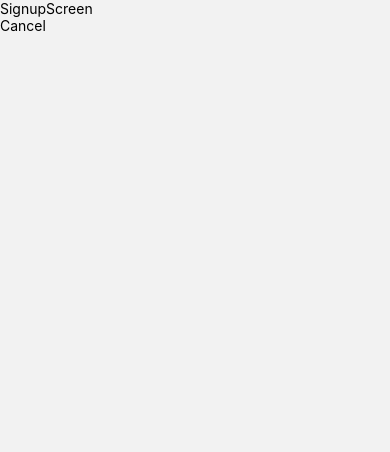
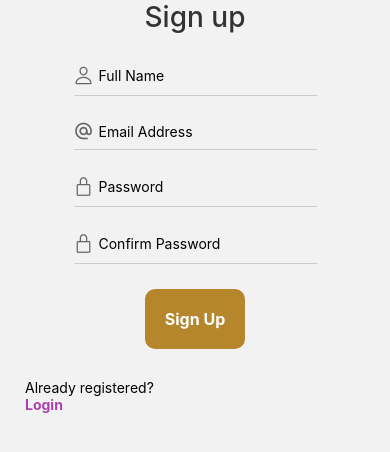
Before and after one commit to xtiaaaan/snapmap-but-fiu, a React Native app: screen /Signup in a window 390 px wide. Shown: the top 452 px of the page. Built offline with nearby package versions, Linux system fonts and the light colour scheme.

Commit message:
Added a signup screen for the user to input their full name, email address, and password

```diff
--- /dev/null
+++ b/constants/InputField.js
@@ -0,0 +1,34 @@
+import React from 'react';
+import {View, Text, TouchableOpacity, TextInput} from 'react-native';
+
+export default function InputField({label,icon,inputType,keyboardType,fieldButtonLabel,fieldButtonFunction,}) {
+  return (
+    <View
+      style={{
+        flexDirection: 'row',
+        borderBottomColor: '#ccc',
+        borderBottomWidth: 1,
+        paddingBottom: 8,
+        marginBottom: 25,
+      }}>
+      {icon}
+      {inputType == 'password' ? (
+        <TextInput
+          placeholder={label}
+          keyboardType={keyboardType}
+          style={{flex: 1, paddingVertical: 0}}
+          secureTextEntry={true}
+        />
+      ) : (
+        <TextInput
+          placeholder={label}
+          keyboardType={keyboardType}
+          style={{flex: 1, paddingVertical: 0}}
+        />
+      )}
+      <TouchableOpacity onPress={fieldButtonFunction}>
+        <Text style={{color: '#AD40AF', fontWeight: '700'}}>{fieldButtonLabel}</Text>
+      </TouchableOpacity>
+    </View>
+  );
+}
--- a/screens/SignupScreen.js
+++ b/screens/SignupScreen.js
@@ -1,18 +1,115 @@
-import { SafeAreaView, StyleSheet, Text, View } from "react-native";
+import { SafeAreaView, StyleSheet, Text, View, TextInput} from "react-native";
 import React from "react";
+import colors from '../constants/colors'
 import { TouchableOpacity } from "react-native-gesture-handler";
+import MaterialIcons from 'react-native-vector-icons/MaterialIcons'
+import Ionicons from 'react-native-vector-icons/Ionicons'
+import InputField from "../constants/InputField";
 
 const SignupScreen = ({ navigation }) => {
   return (
     <SafeAreaView>
-      <Text>SignupScreen</Text>
+
+      <View style={{paddingHorizontal:25}}>
+      <View style={{alignItems: 'center'}}>
+        <Text
+        style={{
+          fontSize:28,
+          fontWeight:'500',
+          color:'#333',
+          marginBottom:30}}>
+            Sign up
+        </Text>
+
+
+        <InputField
+          label={'Full Name'}
+          icon={
+            <Ionicons
+            name="person-outline"
+            size={20}
+            color="#666"
+            style={{marginRight:5}}
+            />
+          }
+        />
+
+        <InputField
+          label={'Email Address'}
+          icon={
+            <MaterialIcons
+            name='alternate-email'
+            size={20}
+            color='#666'
+            style={{marginRight:5}}
+            />
+          }
+          keyboardType="email-address"
+        />
+
+        <InputField
+          label={'Password'}
+          icon={
+            <Ionicons
+            name="ios-lock-closed-outline"
+            size={20}
+            color="#666"
+            style={{marginRight:5}}
+            />
+          }
+          inputType="password"
+        />
+        <InputField
+          label={'Confirm Password'}
+          icon={
+            <Ionicons
+            name="ios-lock-closed-outline"
+            size={20}
+            color="#666"
+            style={{marginRight:5}}
+            />
+          }
+          inputType="password"
+        />
+
+
+
+
+        <TouchableOpacity
+        onPress={() => {}}
+        style= {{
+          backgroundColor: colors.fiuGold,
+          padding:20,
+          borderRadius:10,
+          marginBottom:30
+          }}>
+            <Text
+            style={{
+              textAlign:'center',
+              fontWeight:'700',
+              fontSize:16,
+              color:'#fff',
+              }}>
+                Sign Up
+              </Text>
+
+        </TouchableOpacity>
+
+      </View>
+
+      <Text>Already registered?</Text>
       <TouchableOpacity onPress={() => navigation.navigate("Home")}>
-        <Text>Cancel</Text>
+        <Text style={{color: '#AD40AF', fontWeight: '700'}}>Login</Text>
       </TouchableOpacity>
+
+      </View>
     </SafeAreaView>
   );
 };
 
 export default SignupScreen;
 
-const styles = StyleSheet.create({});
+const styles = StyleSheet.create({safeAreaView: {
+  flex: 1,
+  backgroundColor: colors.fiuBlue
+}});
```
Also changed, not shown: screens/LoginScreen.js (+1 -7 lines), 2 other files (tests, documents, lock files or other folders).
